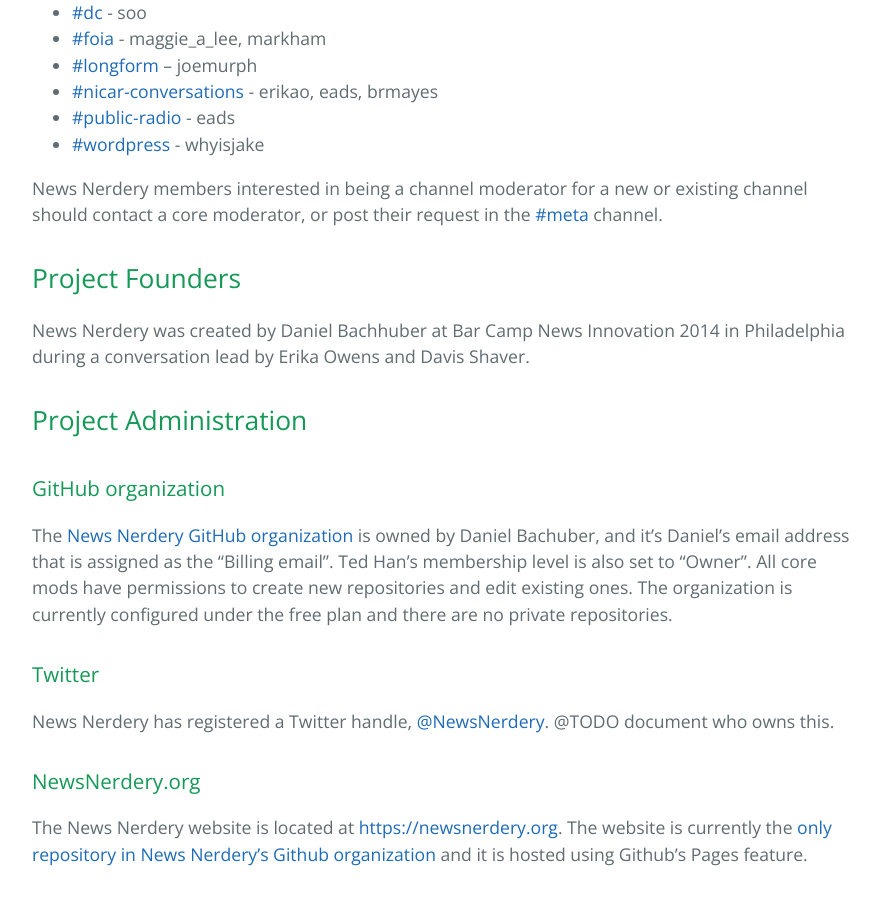
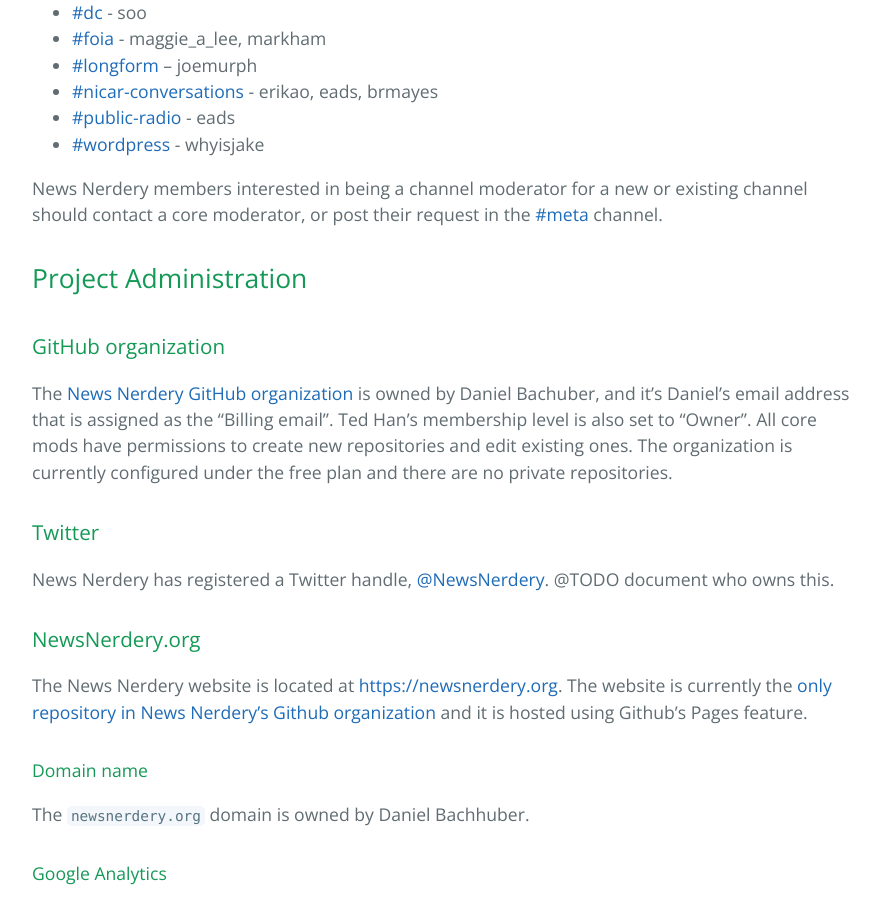
Before and after one commit to newsnerdery/newsnerdery, a Jekyll site: the page built from meta/governance.md, in a window 1280 px wide and 900 px high, scrolled down 2296 px. Shown: the whole window, without its empty margins (192-1072 px from the left). Built offline with Jekyll 4.4.1, drawn with Linux system fonts in a browser that asks for light colours; our own code applies the rules of GitHub Pages for plain Markdown files.

Commit message:
Drop founding stuff irrelevant

```diff
--- a/meta/governance.md
+++ b/meta/governance.md
@@ -64,10 +64,6 @@ Channels with moderators are listed below:
 
 News Nerdery members interested in being a channel moderator for a new or existing channel should contact a core moderator, or post their request in the [#meta](https://newsnerdery.slack.com/messages/meta/) channel.
 
-## Project Founders
-
-News Nerdery was created by Daniel Bachhuber at Bar Camp News Innovation 2014 in Philadelphia during a conversation lead by Erika Owens and Davis Shaver.
-
 ## Project Administration
 
 ### GitHub organization
```
